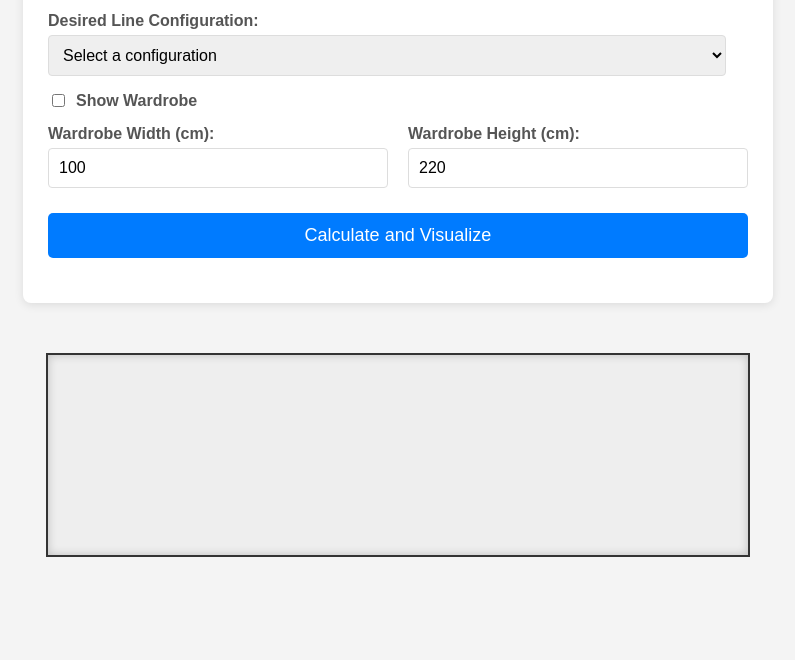
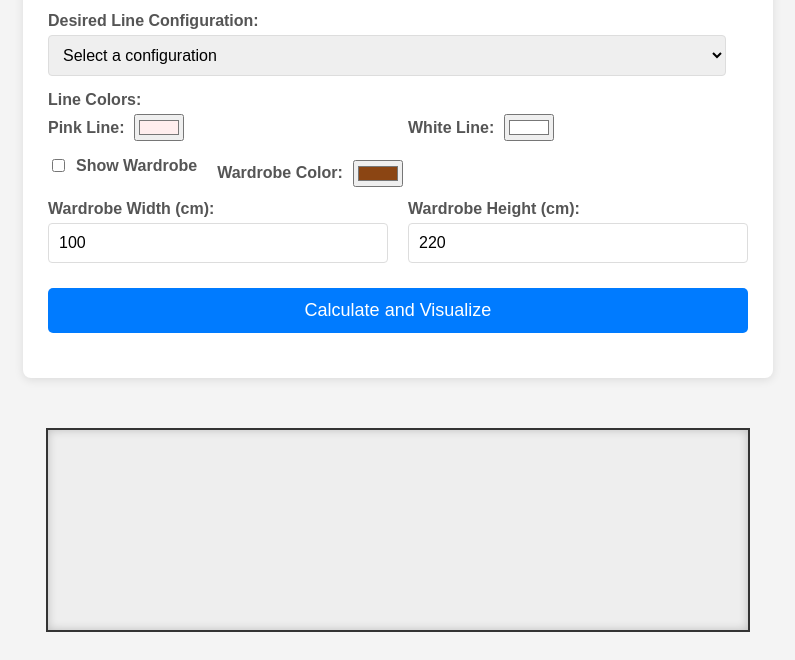
Before and after one commit to oestoer/wall, a plain HTML site: page index.html in a window 1280 px wide. Shown: the part 197-857 px from the top of the page, without its empty margins (242-1037 px from the left). Before the commit the page ends 800 px from the top, so only its background shows below. Drawn offline with Linux system fonts and the light colour scheme.

Commit message:
Add color customization for lines and wardrobe in Wall Line Calculator

```diff
--- a/index.html
+++ b/index.html
@@ -79,12 +79,6 @@
             height: 100%;
             flex-shrink: 0; /* Prevent lines from shrinking */
         }
-        .pink {
-            background-color: #FFEEEE; /* Pink Blush */
-        }
-        .white {
-            background-color: white;
-        }
         #wall-container {
             position: relative;
         }
@@ -142,12 +136,32 @@
         </div>
 
         <div class="input-group">
-            <div class="checkbox-group">
-                <input type="checkbox" id="showWardrobe" onchange="calculateAndVisualize()">
-                <label for="showWardrobe">Show Wardrobe</label>
+            <label>Line Colors:</label>
+            <div style="display: flex; gap: 20px;">
+                <div style="flex: 1; display: flex; align-items: center; gap: 10px;">
+                    <label for="pinkColor" style="margin-bottom: 0;">Pink Line:</label>
+                    <input type="color" id="pinkColor" value="#FFEEEE" onchange="calculateAndVisualize()">
+                </div>
+                <div style="flex: 1; display: flex; align-items: center; gap: 10px;">
+                    <label for="whiteColor" style="margin-bottom: 0;">White Line:</label>
+                    <input type="color" id="whiteColor" value="#FFFFFF" onchange="calculateAndVisualize()">
+                </div>
+            </div>
+        </div>
+
+        <div class="input-group">
+            <div style="display: flex; align-items: center; gap: 20px;">
+                <div class="checkbox-group">
+                    <input type="checkbox" id="showWardrobe" onchange="calculateAndVisualize()">
+                    <label for="showWardrobe">Show Wardrobe</label>
+                </div>
+                <div style="display: flex; align-items: center; gap: 10px;">
+                    <label for="wardrobeColor" style="margin-bottom: 0;">Wardrobe Color:</label>
+                    <input type="color" id="wardrobeColor" value="#8B4513" onchange="calculateAndVisualize()">
+                </div>
             </div>
 
-            <div style="display: flex; gap: 20px;">
+            <div style="display: flex; gap: 20px; margin-top: 10px;">
                 <div style="flex: 1;">
                     <label for="wardrobeWidth">Wardrobe Width (cm):</label>
                     <input type="number" id="wardrobeWidth" value="100" min="1" onchange="calculateAndVisualize()">
@@ -169,6 +183,22 @@
     </div>
 
     <script>
+        // Helper function to adjust a hex color's brightness
+        function adjustColor(color, percent) {
+            // Convert hex to RGB
+            let r = parseInt(color.substring(1, 3), 16);
+            let g = parseInt(color.substring(3, 5), 16);
+            let b = parseInt(color.substring(5, 7), 16);
+
+            // Adjust brightness
+            r = Math.max(0, Math.min(255, r + percent));
+            g = Math.max(0, Math.min(255, g + percent));
+            b = Math.max(0, Math.min(255, b + percent));
+
+            // Convert back to hex
+            return "#" + ((1 << 24) + (r << 16) + (g << 8) + b).toString(16).slice(1);
+        }
+
         function calculateAndVisualize() {
             const wallLengthCm = parseFloat(document.getElementById('wallLength').value);
             const wallHeightCm = parseFloat(document.getElementById('wallHeight').value);
@@ -230,15 +260,21 @@
             // Calculate percentage width for visualization
             const lineThicknessPercentage = (lineThicknessCm / wallLengthCm) * 100;
 
+            // Get the selected colors
+            const pinkColor = document.getElementById('pinkColor').value;
+            const whiteColor = document.getElementById('whiteColor').value;
+
             for (let i = 0; i < numPink + numWhite; i++) {
                 const lineDiv = document.createElement('div');
                 lineDiv.classList.add('line');
-                // Determine color: starts with pink, alternates
+
+                // Apply the selected colors directly using style
                 if (i % 2 === 0) { // Even index is pink
-                    lineDiv.classList.add('pink');
+                    lineDiv.style.backgroundColor = pinkColor;
                 } else { // Odd index is white
-                    lineDiv.classList.add('white');
+                    lineDiv.style.backgroundColor = whiteColor;
                 }
+
                 // Set width using flex-basis to ensure accurate proportional display
                 lineDiv.style.flexBasis = `${lineThicknessPercentage}%`;
                 wallContainer.appendChild(lineDiv);
@@ -249,6 +285,7 @@
             const wardrobe = document.getElementById('wardrobe'); // Now using the recreated element
             const wardrobeWidth = parseFloat(document.getElementById('wardrobeWidth').value);
             const wardrobeHeight = parseFloat(document.getElementById('wardrobeHeight').value);
+            const wardrobeColor = document.getElementById('wardrobeColor').value;
 
             if (showWardrobe && !isNaN(wardrobeWidth) && !isNaN(wardrobeHeight) && wardrobeWidth > 0 && wardrobeHeight > 0) {
                 // Calculate wardrobe dimensions relative to wall visualization
@@ -258,12 +295,17 @@
                 // Set wardrobe dimensions and display it
                 wardrobe.style.width = `${wardrobeWidthPct}%`;
                 wardrobe.style.height = `${wardrobeHeightPct}%`;
+                wardrobe.style.backgroundColor = wardrobeColor;
                 wardrobe.style.display = 'block';
 
                 // Make sure it's properly positioned in the lower right corner
                 wardrobe.style.position = 'absolute';
                 wardrobe.style.bottom = '0';
                 wardrobe.style.right = '0';
+
+                // Darker border based on the selected color
+                const darkerBorderColor = adjustColor(wardrobeColor, -30); // Darken the color by 30%
+                wardrobe.style.border = `2px solid ${darkerBorderColor}`;
             } else {
                 // Hide the wardrobe if checkbox is unchecked
                 wardrobe.style.display = 'none';
```
